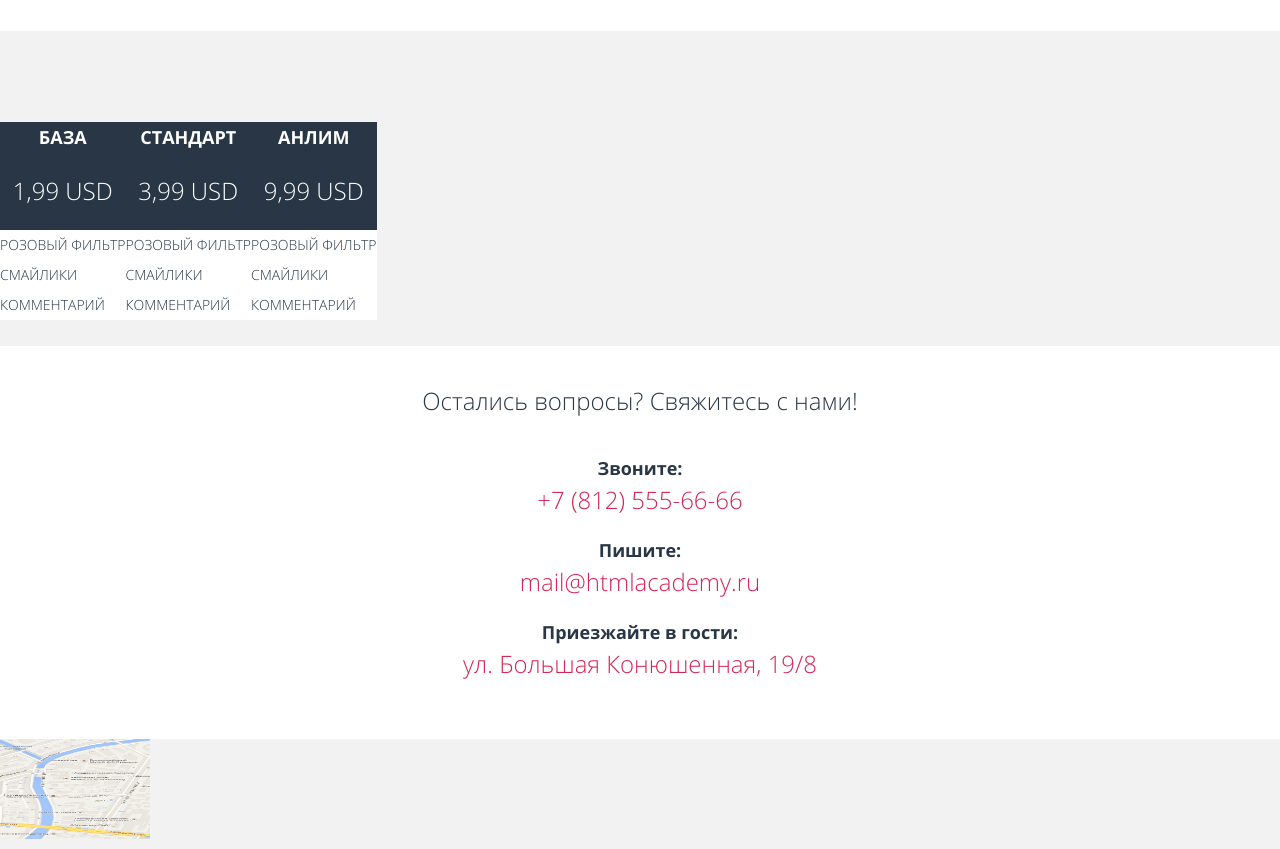
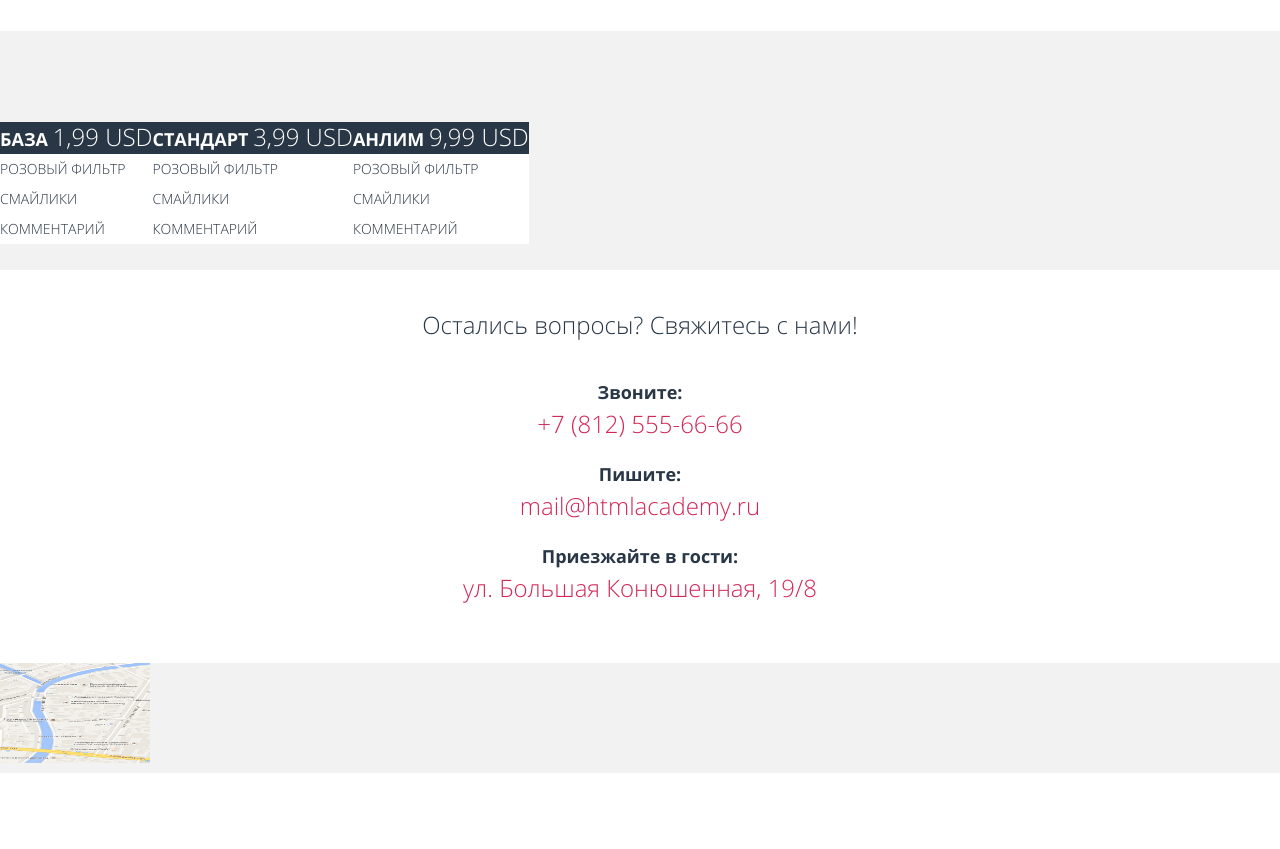
Before and after one commit to igor-gnezdilov/174995-pink, a plain HTML site: page source/index.html in a window 1280 px wide. Shown: the part 1153-2002 px from the top of the page. After the commit the page ends 1926 px from the top, so only its background shows below. Drawn offline with nearby package versions, Linux system fonts and the light colour scheme; files that its build step writes are made by us from their sources; files whose address does not match are found by name.

Commit message:
Исправил p на span, добавил классы в .price.

```diff
--- a/source/index.html
+++ b/source/index.html
@@ -84,9 +84,9 @@
         <table class="price__table">
           <thead class="price__head">
             <tr>
-              <th class="price__title">База <p>1,99 USD</p></th>
-              <th class="price__title">Стандарт <p>3,99 USD</p></th>
-              <th class="price__title">Анлим <p>9,99 USD</p></th>
+              <th class="price__title">База <span class="price__cost">1,99 USD</span></th>
+              <th class="price__title">Стандарт <span class="price__cost">3,99 USD</span></th>
+              <th class="price__title">Анлим <span class="price__cost">9,99 USD</span></th>
             </tr>
           </thead>
           <tbody class="price__body">
--- a/source/less/blocks/price.less
+++ b/source/less/blocks/price.less
@@ -11,7 +11,7 @@
   text-transform: @text-transform;
 }
 
-.price__title p {
+.price__cost {
   font-size: @max-font;
   font-weight: 100;
 }
```
